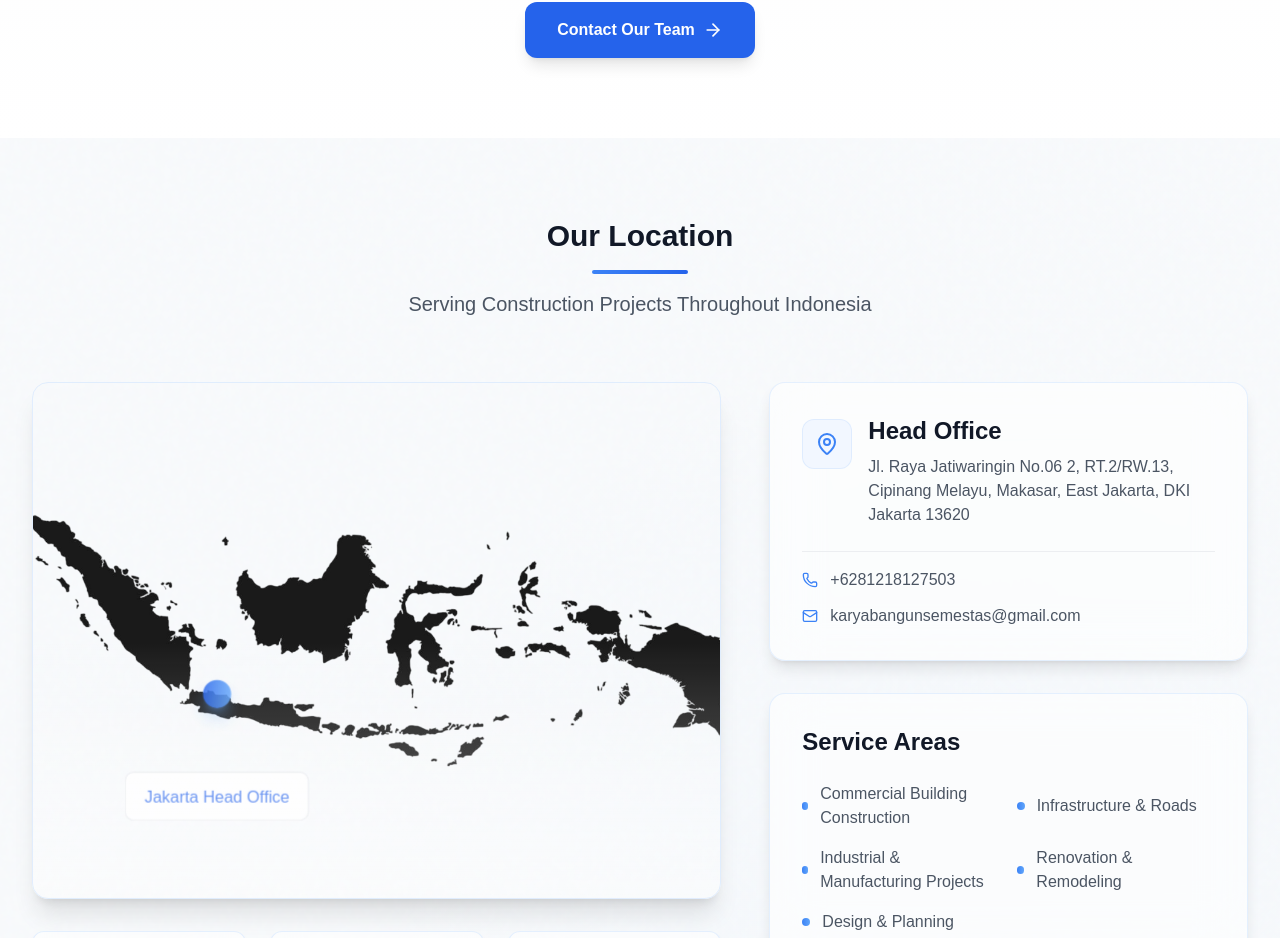
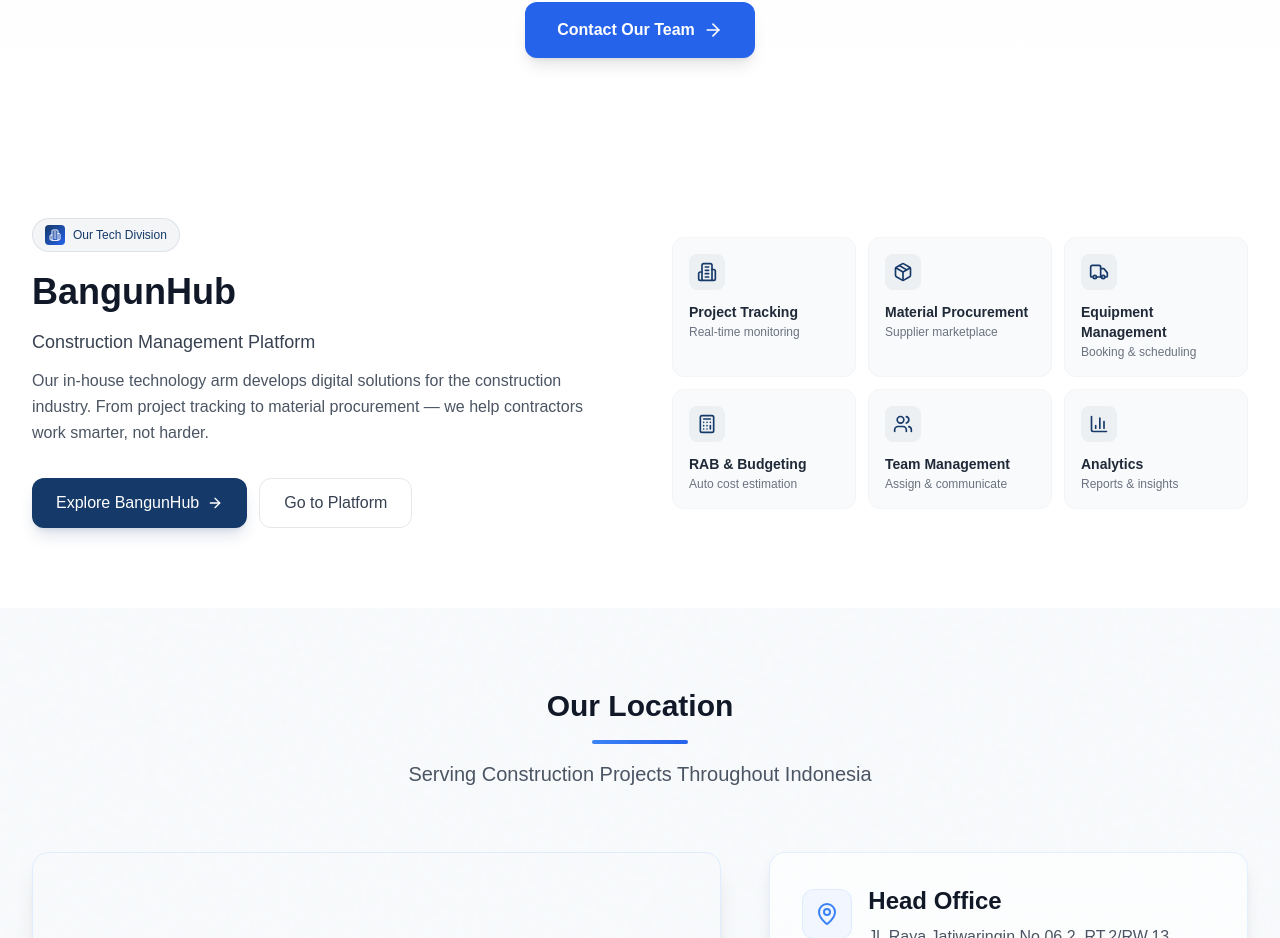
Before and after one commit to marcelaritonang/website-pt.kbs, a Next.js app: page / in a window 1280 px wide. Shown: the part 3279-4217 px from the top of the page. Built offline with nearby package versions, Linux system fonts and the light colour scheme.

Commit message:
feat: add BangunHub tech section to homepage

```diff
--- /dev/null
+++ b/src/app/components/home/TechSection.tsx
@@ -0,0 +1,148 @@
+'use client';
+
+import React from 'react';
+import Link from 'next/link';
+import { motion } from 'framer-motion';
+import { ArrowRight, Building2, BarChart3, Package, Truck, Calculator, Users } from 'lucide-react';
+import { useTheme } from '../../context/ThemeContext';
+import { useLanguage } from '../../context/LanguageContext';
+
+const TechSection = () => {
+  const { theme } = useTheme();
+  const isDark = theme === 'dark';
+  const { language } = useLanguage();
+  const isEn = language === 'en';
+
+  const features = [
+    {
+      icon: <Building2 className="w-5 h-5" />,
+      title: isEn ? 'Project Tracking' : 'Tracking Proyek',
+      desc: isEn ? 'Real-time monitoring' : 'Monitoring real-time',
+    },
+    {
+      icon: <Package className="w-5 h-5" />,
+      title: isEn ? 'Material Procurement' : 'Pengadaan Material',
+      desc: isEn ? 'Supplier marketplace' : 'Marketplace supplier',
+    },
+    {
+      icon: <Truck className="w-5 h-5" />,
+      title: isEn ? 'Equipment Management' : 'Manajemen Alat',
+      desc: isEn ? 'Booking & scheduling' : 'Booking & penjadwalan',
+    },
+    {
+      icon: <Calculator className="w-5 h-5" />,
+      title: isEn ? 'RAB & Budgeting' : 'RAB & Anggaran',
+      desc: isEn ? 'Auto cost estimation' : 'Estimasi biaya otomatis',
+    },
+    {
+      icon: <Users className="w-5 h-5" />,
+      title: isEn ? 'Team Management' : 'Manajemen Tim',
+      desc: isEn ? 'Assign & communicate' : 'Assign & komunikasi',
+    },
+    {
+      icon: <BarChart3 className="w-5 h-5" />,
+      title: isEn ? 'Analytics' : 'Analitik',
+      desc: isEn ? 'Reports & insights' : 'Laporan & insights',
+    },
+  ];
+
+  return (
+    <section className={`py-20 ${isDark ? 'bg-[#0a1628]' : 'bg-white'}`}>
+      <div className="max-w-7xl mx-auto px-4 sm:px-6 lg:px-8">
+        <div className="grid grid-cols-1 lg:grid-cols-2 gap-12 lg:gap-16 items-center">
+
+          {/* Left — Text */}
+          <motion.div
+            initial={{ opacity: 0, x: -30 }}
+            whileInView={{ opacity: 1, x: 0 }}
+            viewport={{ once: true }}
+            transition={{ duration: 0.6 }}
+          >
+            <div className={`inline-flex items-center gap-2 px-3 py-1.5 rounded-full text-xs font-medium mb-5 ${
+              isDark ? 'bg-blue-500/10 text-blue-400 border border-blue-500/20' : 'bg-[#153969]/5 text-[#153969] border border-[#153969]/10'
+            }`}>
+              <div className="w-5 h-5 bg-gradient-to-br from-[#153969] to-[#2563eb] rounded flex items-center justify-center">
+                <Building2 className="w-3 h-3 text-white" />
+              </div>
+              {isEn ? 'Our Tech Division' : 'Divisi Teknologi Kami'}
+            </div>
+
+            <h2 className={`text-3xl md:text-4xl font-bold mb-4 leading-tight ${isDark ? 'text-white' : 'text-gray-900'}`}>
+              BangunHub
+            </h2>
+            <p className={`text-lg mb-3 font-medium ${isDark ? 'text-gray-300' : 'text-gray-700'}`}>
+              {isEn
+                ? 'Construction Management Platform'
+                : 'Platform Manajemen Konstruksi'}
+            </p>
+            <p className={`text-base mb-8 leading-relaxed ${isDark ? 'text-gray-400' : 'text-gray-600'}`}>
+              {isEn
+                ? 'Our in-house technology arm develops digital solutions for the construction industry. From project tracking to material procurement — we help contractors work smarter, not harder.'
+                : 'Divisi teknologi internal kami mengembangkan solusi digital untuk industri konstruksi. Dari tracking proyek hingga pengadaan material — kami membantu kontraktor bekerja lebih efisien.'}
+            </p>
+
+            <div className="flex flex-col sm:flex-row gap-3">
+              <Link
+                href="/tech"
+                className="inline-flex items-center justify-center gap-2 px-6 py-3 bg-[#153969] text-white font-medium rounded-xl hover:bg-[#1e4d8a] transition shadow-lg shadow-[#153969]/15"
+              >
+                {isEn ? 'Explore BangunHub' : 'Jelajahi BangunHub'}
+                <ArrowRight className="w-4 h-4" />
+              </Link>
+              <Link
+                href="/platform"
+                className={`inline-flex items-center justify-center gap-2 px-6 py-3 font-medium rounded-xl transition border ${
+                  isDark
+                    ? 'border-gray-700 text-gray-300 hover:bg-gray-800'
+                    : 'border-gray-200 text-gray-700 hover:bg-gray-50'
+                }`}
+              >
+                {isEn ? 'Go to Platform' : 'Buka Platform'}
+              </Link>
+            </div>
+          </motion.div>
+
+          {/* Right — Feature Grid */}
+          <motion.div
+            initial={{ opacity: 0, x: 30 }}
+            whileInView={{ opacity: 1, x: 0 }}
+            viewport={{ once: true }}
+            transition={{ duration: 0.6, delay: 0.2 }}
+          >
+            <div className="grid grid-cols-2 sm:grid-cols-3 gap-3">
+              {features.map((f, i) => (
+                <motion.div
+                  key={i}
+                  initial={{ opacity: 0, y: 15 }}
+                  whileInView={{ opacity: 1, y: 0 }}
+                  viewport={{ once: true }}
+                  transition={{ duration: 0.4, delay: 0.3 + i * 0.08 }}
+                  className={`p-4 rounded-xl border transition-all hover:-translate-y-1 hover:shadow-md ${
+                    isDark
+                      ? 'bg-gray-800/60 border-gray-700/50 hover:border-blue-500/30'
+                      : 'bg-gray-50 border-gray-100 hover:border-[#153969]/20'
+                  }`}
+                >
+                  <div className={`w-9 h-9 rounded-lg flex items-center justify-center mb-3 ${
+                    isDark ? 'bg-blue-500/10 text-blue-400' : 'bg-[#153969]/5 text-[#153969]'
+                  }`}>
+                    {f.icon}
+                  </div>
+                  <h4 className={`text-sm font-semibold mb-0.5 ${isDark ? 'text-gray-200' : 'text-gray-800'}`}>
+                    {f.title}
+                  </h4>
+                  <p className={`text-xs ${isDark ? 'text-gray-500' : 'text-gray-500'}`}>
+                    {f.desc}
+                  </p>
+                </motion.div>
+              ))}
+            </div>
+          </motion.div>
+
+        </div>
+      </div>
+    </section>
+  );
+};
+
+export default TechSection;
--- a/src/app/page.tsx
+++ b/src/app/page.tsx
@@ -7,6 +7,7 @@ import StatsSection from './components/home/StatsSection'
 import LocationSection from './components/home/LocationSection'
 import BlogNewsSection from './components/home/BlogNewsSection'
 import VisionMissionSection from './components/home/VisionMissionSection'
+import TechSection from './components/home/TechSection'
 
 
 export default function Home() {
@@ -20,6 +21,8 @@ export default function Home() {
 
       <PlatformSection />
 
+      <TechSection />
+
       <LocationSection />
 
       <BlogNewsSection />
```
